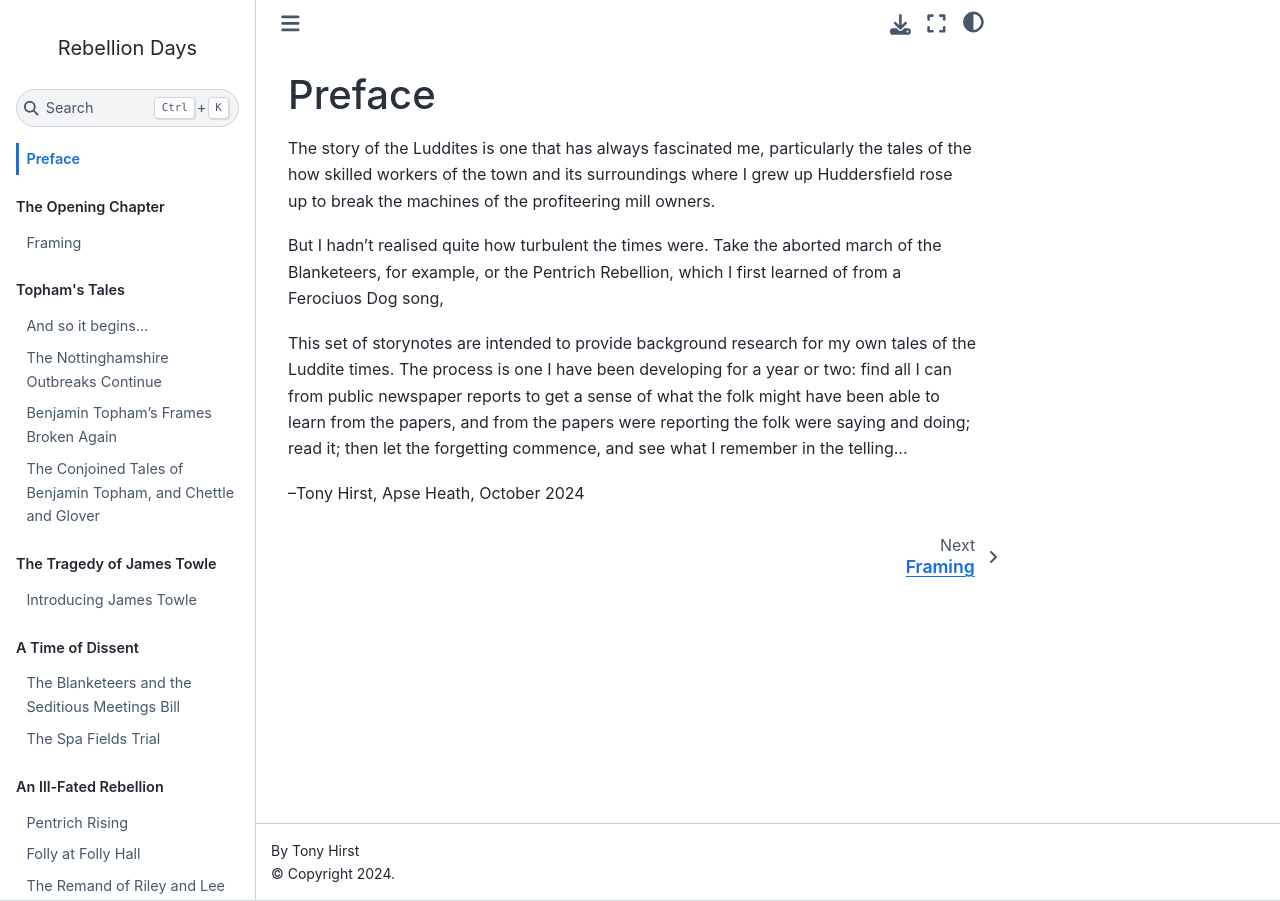
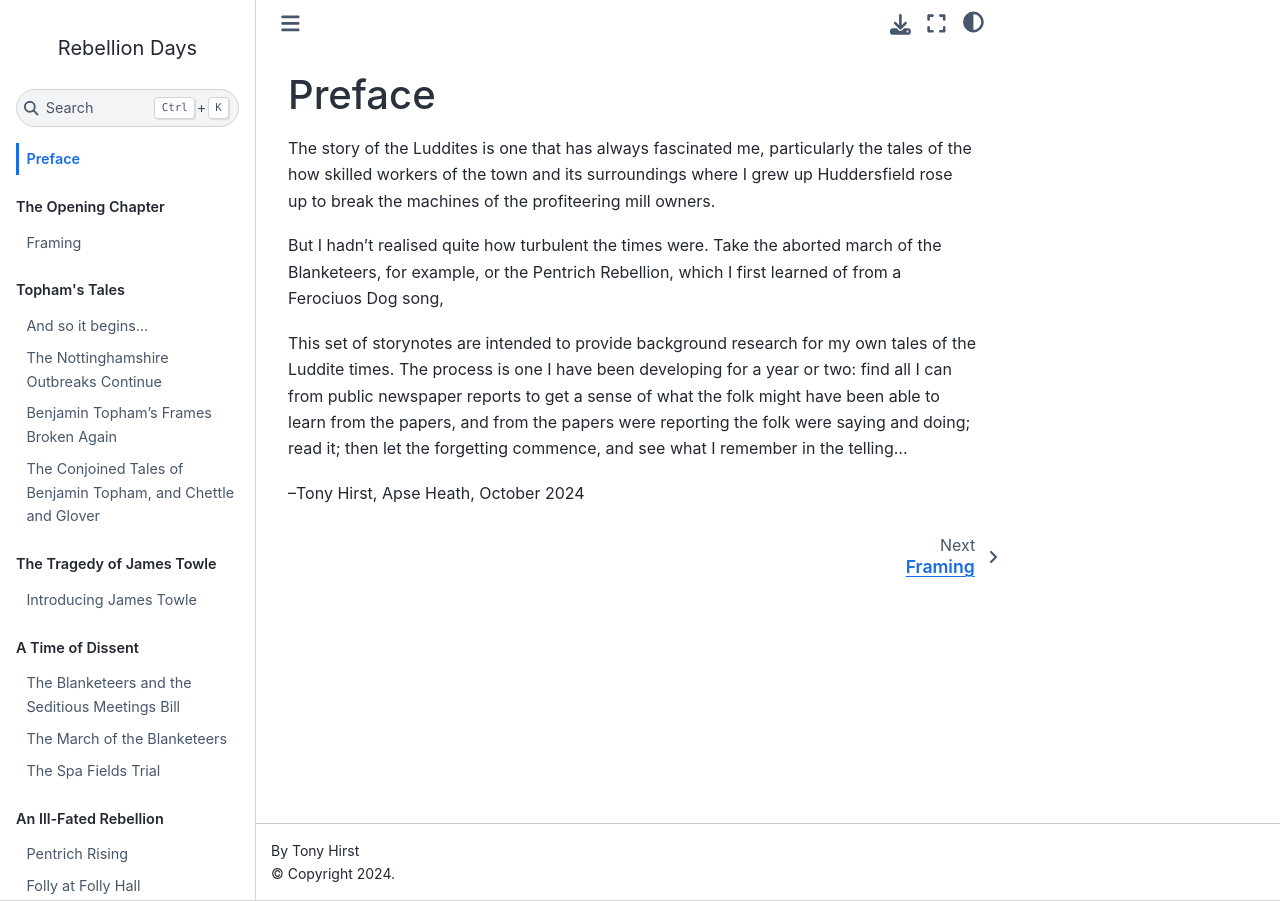
Before and after one commit to psychemedia/pentrich-uprising, a Jupyter Book: the page built from _preface.md, in a window 1280 px wide. Built offline with Jupyter Book 1.0.4 settings and Sphinx 7.4.7 and the Sphinx Book theme 1.1.4, drawn with Linux system fonts in a browser that asks for light colours.

Commit message:
Add Blankeers account to toc

```diff
--- a/_toc.yml
+++ b/_toc.yml
@@ -16,6 +16,7 @@ parts:
 - caption: A Time of Dissent
   chapters:
   - file: tellings/50_march_of_the_blanketeers
+  - file: resources/62_march_1817
   - file: tellings/52_spa_fields_trial
 - caption: An Ill-Fated Rebellion
   chapters:
```
